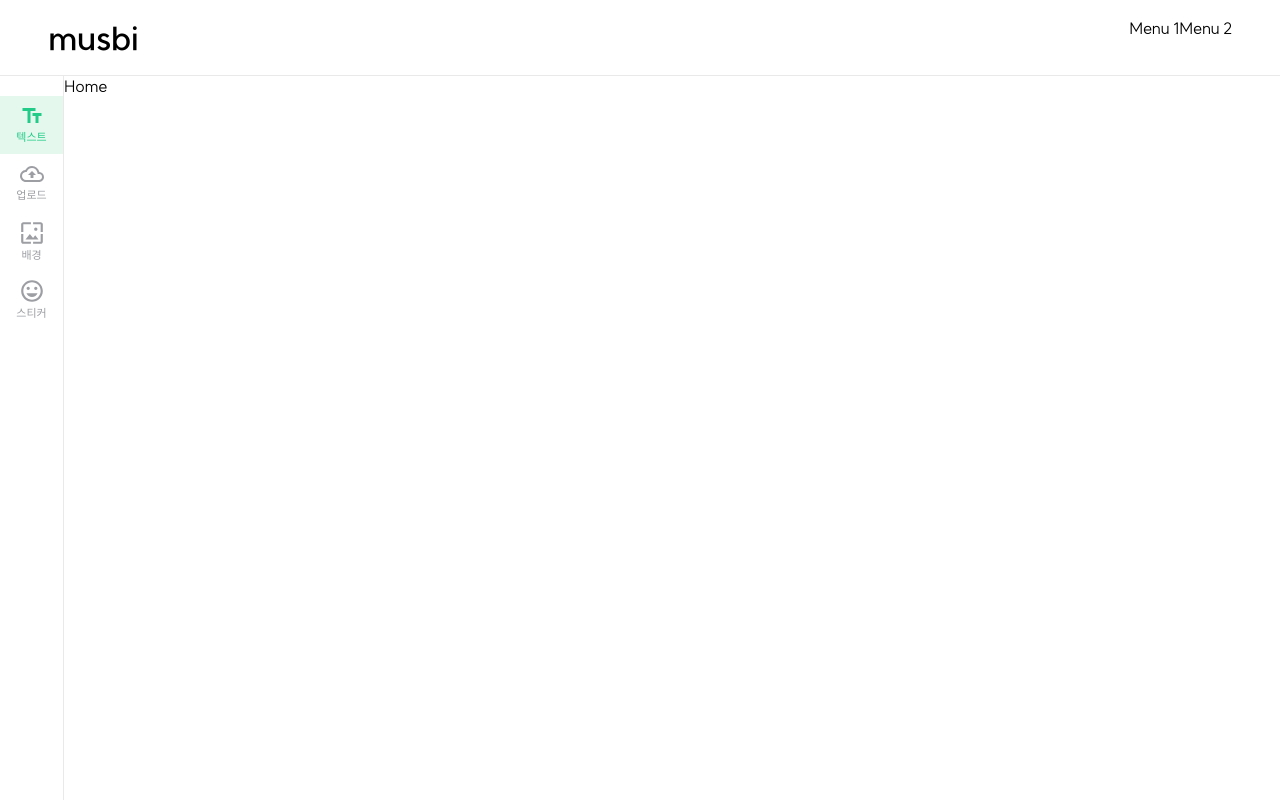
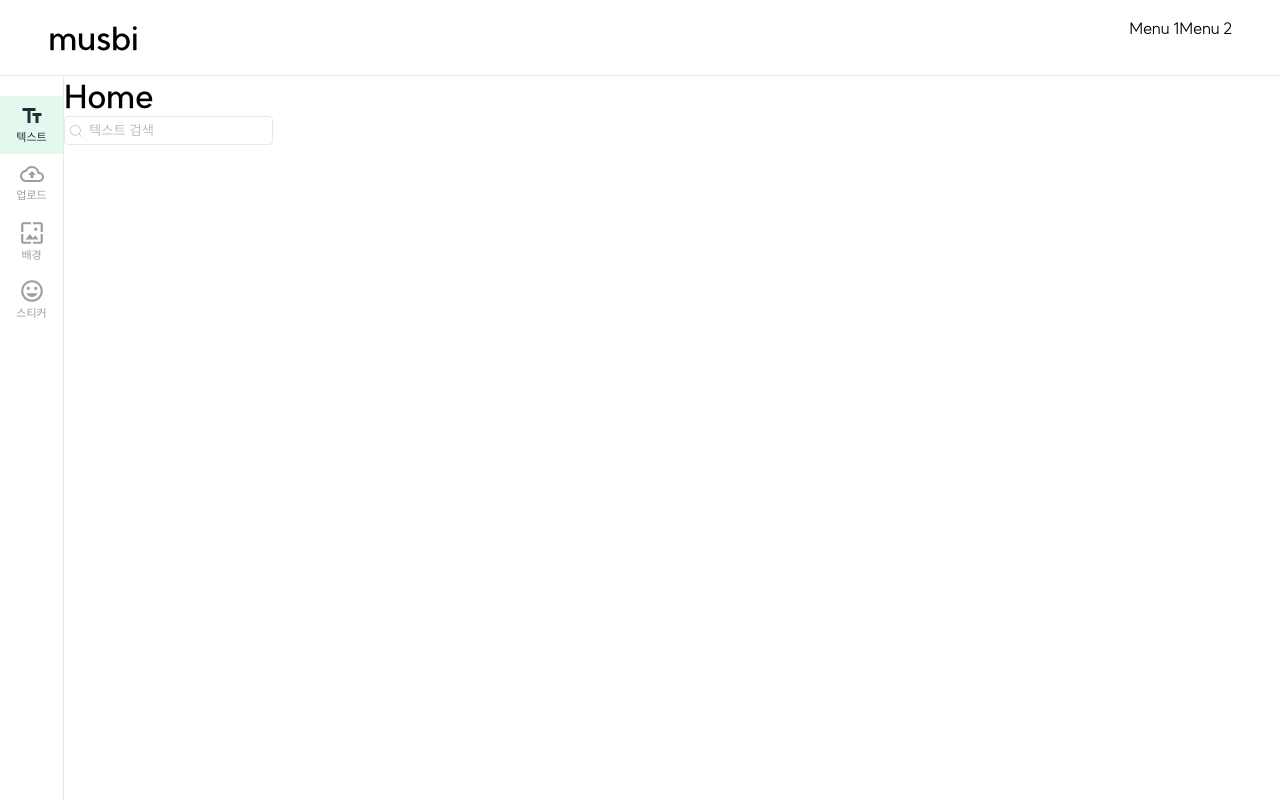
Before and after one commit to musbi-projects/musbi-fe, a Next.js app: page / in a window 1280 px wide. Built offline with nearby package versions, Linux system fonts and the light colour scheme.

Commit message:
Feat: Input 컴포넌트 작업
- variant 별 스타일 정의: 'standard', 'outlined'
- icon 주입 props 정의

[그 외]
- theme color -> primary, secondary 값 변경
- share -> utils 파일 생성 (논의 필요)
- common style 정의에 대한 논의 필요

```diff
--- a/src/components/Input/Input.tsx
+++ b/src/components/Input/Input.tsx
@@ -1,7 +1,84 @@
 import React from "react";
+import { InputProps } from "./types";
+import { getVariantStyle } from "./utils";
+import { setCommonStyle } from "@/share/utils";
+import styled, { css } from "styled-components";
 
-const Input = () => {
-  return <input type="text" />;
+const Input = ({
+  fullWidth,
+  icon,
+  width,
+  height,
+  padding = "6px",
+  margin,
+  fontSize = "11px",
+  variant = "standard",
+  ml,
+  mr,
+  mt,
+  mb,
+  ...props
+}: InputProps) => {
+  return (
+    <StyledInputContainer {...{ fullWidth, width, margin, ml, mr, mt, mb }}>
+      <i>{icon}</i>
+      <StyledInput {...props} {...{ icon, height, variant, padding }} />
+    </StyledInputContainer>
+  );
 };
 
 export default Input;
+
+const StyledInputContainer = styled.div<InputProps>`
+  ${({ fullWidth, width, margin, ml, mr, mt, mb }) => css`
+    display: ${fullWidth ? "block" : "inline-block"};
+    position: relative;
+    width: ${width};
+    margin: ${margin};
+    ${setCommonStyle({ ml, mr, mt, mb })}
+
+    i {
+      position: absolute;
+      top: 50%;
+      left: 2px;
+      width: 20px;
+      height: 20px;
+      display: flex;
+      align-items: center;
+      justify-content: center;
+      transform: translateY(-50%);
+      color: rgba(37, 40, 47, 0.3);
+    }
+  `}
+`;
+
+const StyledInput = styled.input<InputProps>`
+  ${({
+    theme,
+    variant,
+    height,
+    padding,
+    fontSize,
+    icon,
+    pl,
+    pr,
+    pt,
+    pb,
+  }) => css`
+    outline: none;
+    border-radius: 4px;
+    width: 100%;
+    height: ${height};
+    padding: ${padding};
+    font-size: ${fontSize};
+    padding-left: ${icon ? "24px" : ""};
+    border: 1px solid ${theme.color.border};
+
+    &::placeholder {
+      color: rgba(37, 40, 47, 0.3);
+    }
+
+    ${getVariantStyle(variant)}
+    ${setCommonStyle({ pl, pr, pt, pb })}
+  `}
+`;
--- /dev/null
+++ b/src/components/Input/types.ts
@@ -0,0 +1,18 @@
+import React, { InputHTMLAttributes } from "react";
+import { CommonStyleProps } from "@/types/common";
+
+export interface InputProps
+  extends CommonStyleProps,
+    InputHTMLAttributes<HTMLInputElement> {
+  variant?: "standard" | "outlined";
+  padding?: string;
+  margin?: string;
+  fontSize?: string;
+  fullWidth?: boolean;
+  icon?: React.ReactNode;
+}
+
+// export type InputStyleProps = Omit<
+//   InputProps,
+//   keyof InputHTMLAttributes<HTMLInputElement>
+// >;
--- /dev/null
+++ b/src/components/Input/utils.ts
@@ -0,0 +1,20 @@
+import { InputProps } from "./types";
+
+export const getVariantStyle = (variant: InputProps["variant"]) => {
+  switch (variant) {
+    case "standard":
+      const style = [
+        "border-top: 0",
+        "border-left: 0",
+        "border-right: 0",
+        "border-radius: 0",
+      ];
+      return style.join(";");
+
+    case "outlined":
+      return "";
+
+    default:
+      return "";
+  }
+};
--- a/src/pages/index.tsx
+++ b/src/pages/index.tsx
@@ -1,8 +1,17 @@
 import React from "react";
-import { Inter } from "@next/font/google";
-
-const inter = Inter({ subsets: ["latin"] });
+import Input from "@/components/Input";
+import { CiSearch } from "react-icons/ci";
 
 export default function Home() {
-  return <div>Home</div>;
+  return (
+    <div>
+      <h1>Home</h1>
+      <Input
+        type="search"
+        variant="outlined"
+        placeholder="텍스트 검색"
+        icon={<CiSearch />}
+      />
+    </div>
+  );
 }
--- /dev/null
+++ b/src/share/utils.ts
@@ -0,0 +1,54 @@
+import { CommonStyleProps } from "@/types/common";
+
+export const setCommonStyle = ({
+  pl,
+  pr,
+  pt,
+  pb,
+  ml,
+  mr,
+  mt,
+  mb,
+}: CommonStyleProps) => {
+  const style = [];
+  const getFixedUnit = (value: string | number) => {
+    if (typeof value === "string") {
+      return value;
+    }
+
+    return `${value}px`;
+  };
+  if (pl) {
+    style.push(`padding-left: ${getFixedUnit(pl)}`);
+  }
+
+  if (pr) {
+    style.push(`padding-right: ${getFixedUnit(pr)}`);
+  }
+
+  if (pt) {
+    style.push(`padding-top: ${getFixedUnit(pt)}`);
+  }
+
+  if (pb) {
+    style.push(`padding-bottom: ${getFixedUnit(pb)}`);
+  }
+
+  if (ml) {
+    style.push(`margin-left: ${getFixedUnit(ml)}`);
+  }
+
+  if (mr) {
+    style.push(`margin-right: ${getFixedUnit(mr)}`);
+  }
+
+  if (mt) {
+    style.push(`margin-top: ${getFixedUnit(mt)}`);
+  }
+
+  if (mb) {
+    style.push(`margin-bottom: ${getFixedUnit(mb)}`);
+  }
+
+  return style.join(";");
+};
--- a/src/styles/theme.ts
+++ b/src/styles/theme.ts
@@ -2,8 +2,8 @@ import { DefaultTheme } from "styled-components";
 
 export const theme: DefaultTheme = {
   color: {
-    primary: "#22CC88",
-    secondary: "orange",
+    primary: "#1D3037",
+    secondary: "#F6B6D3",
     black: "#121212",
     lightGray: "#9D9EA3",
     deepGray: "#25282F",
--- /dev/null
+++ b/src/types/common.ts
@@ -0,0 +1,10 @@
+export interface CommonStyleProps {
+  pl?: string | number;
+  pr?: string | number;
+  pt?: string | number;
+  pb?: string | number;
+  ml?: string | number;
+  mr?: string | number;
+  mt?: string | number;
+  mb?: string | number;
+}
```
